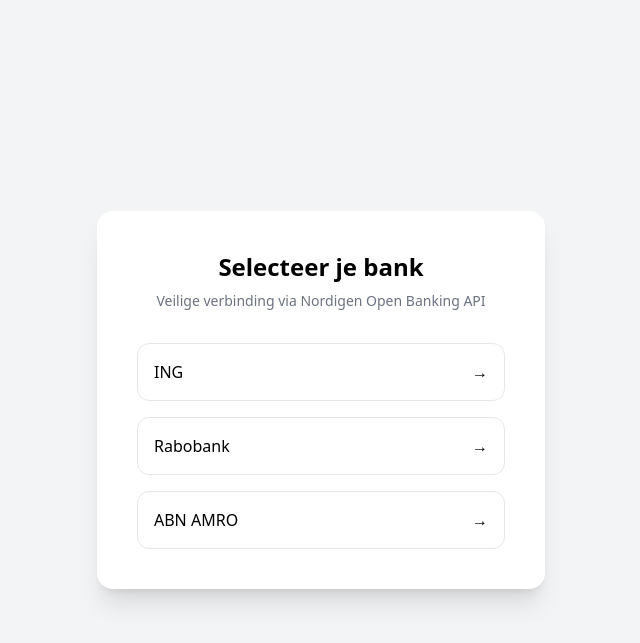
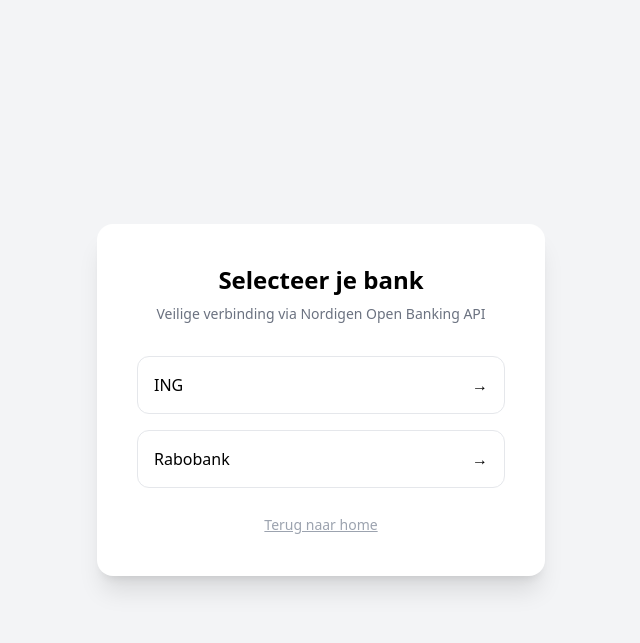
Before and after one commit to sakab413/mijn-stripe-app, a Flask app: template templates/bank_choice.html in a window 1280 px wide. Shown: the top 643 px of the page, without its empty margins (319-959 px from the left). Run offline with Flask 3, Linux system fonts and the light colour scheme; the template is opened without the code that fills it, so the values that code supplies are empty; some libraries are stand-ins or nearby versions.

Commit message:
Update bank_choice.html

```diff
--- a/templates/bank_choice.html
+++ b/templates/bank_choice.html
@@ -11,16 +11,15 @@
         <p class="text-gray-500 mb-8 text-sm">Veilige verbinding via Nordigen Open Banking API</p>
 
         <div class="space-y-4">
-            <button onclick="location.href='/bank-login-sim'" class="w-full border p-4 rounded-xl flex items-center justify-between hover:bg-gray-50 transition font-medium">
+            <a href="/bank-login-sim" class="block w-full border p-4 rounded-xl flex items-center justify-between hover:bg-gray-50 transition font-medium">
                 ING <span>→</span>
-            </button>
-            <button onclick="location.href='/bank-login-sim'" class="w-full border p-4 rounded-xl flex items-center justify-between hover:bg-gray-50 transition font-medium">
+            </a>
+            <a href="/bank-login-sim" class="block w-full border p-4 rounded-xl flex items-center justify-between hover:bg-gray-50 transition font-medium">
                 Rabobank <span>→</span>
-            </button>
-            <button onclick="location.href='/bank-login-sim'" class="w-full border p-4 rounded-xl flex items-center justify-between hover:bg-gray-50 transition font-medium">
-                ABN AMRO <span>→</span>
-            </button>
+            </a>
         </div>
+        <br>
+        <a href="/" class="text-sm text-gray-400 underline">Terug naar home</a>
     </div>
 </body>
 </html>
```
